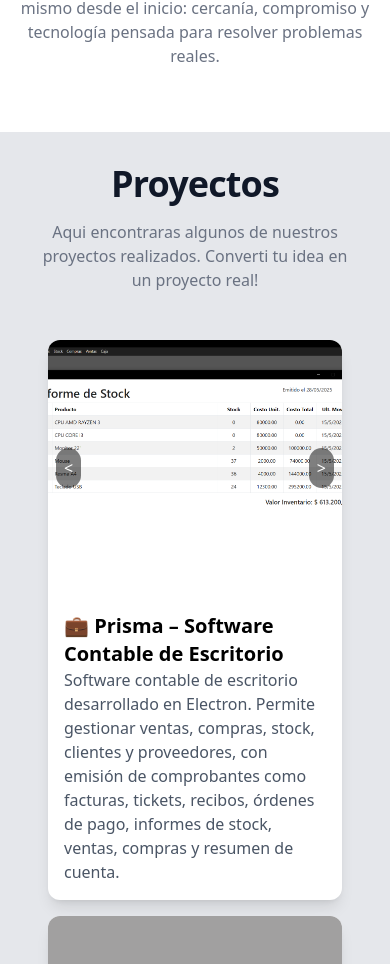
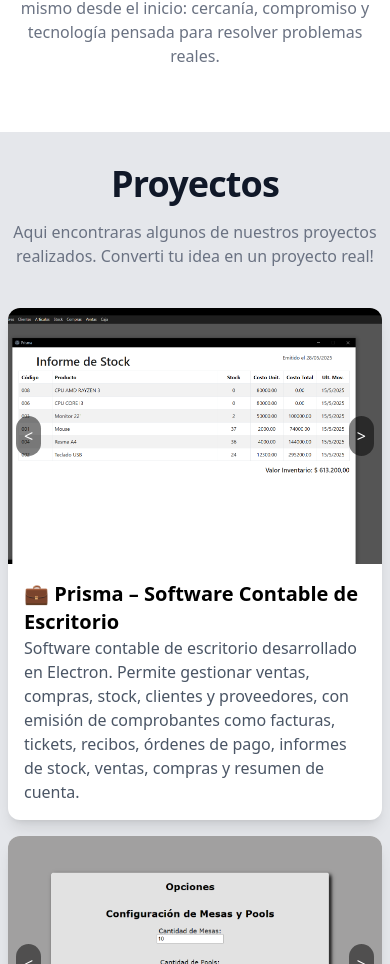
Before and after one commit to Maesoft/maesoft-site, a React (Vite) app: page / in a window 390 px wide. Shown: the part 4510-5474 px from the top of the page. Built offline with nearby package versions, Linux system fonts and the light colour scheme; a web font is replaced by a local one.

Commit message:
Retoques

```diff
--- a/src/App.jsx
+++ b/src/App.jsx
@@ -23,7 +23,7 @@ function App() {
       <div id="about" className="scroll-mt-20 md:scroll-mt-10">
         <Nosotros />
       </div>
-      <div id="projects" className="scroll-mt-20 md:scroll-mt-10">
+      <div id="projects" className="scroll-mt-20 md:scroll-mt-15">
         <Proyectos />
       </div>
       <Footer />
--- a/src/components/Proyectos.jsx
+++ b/src/components/Proyectos.jsx
@@ -1,12 +1,12 @@
 import Card from "./Card";
 function Proyectos() {
   return (
-    <section className="flex flex-col bg-gray-200 p-8">
+    <section className="flex flex-col bg-gray-200">
       <div>
-        <h2 className="mb-4 text-4xl tracking-tight font-extrabold text-center text-gray-900 dark:text-white">Proyectos</h2>
+        <h2 className="mb-4 mt-8 text-4xl tracking-tight font-extrabold text-center text-gray-900 dark:text-white">Proyectos</h2>
         <p className="mb-8 font-light text-center text-gray-500 sm:text-xl dark:text-gray-400">Aqui encontraras algunos de nuestros proyectos realizados. Converti tu idea en un proyecto real!</p>
       </div>
-      <div className="grid grid-cols-1 md:grid-cols-2 lg:grid-cols-3 gap-4 p-4">
+      <div className="grid grid-cols-1 md:grid-cols-2 lg:grid-cols-3 gap-4 p-2">
         <Card
           imgs={[
             "/prisma/1.PNG",
```
